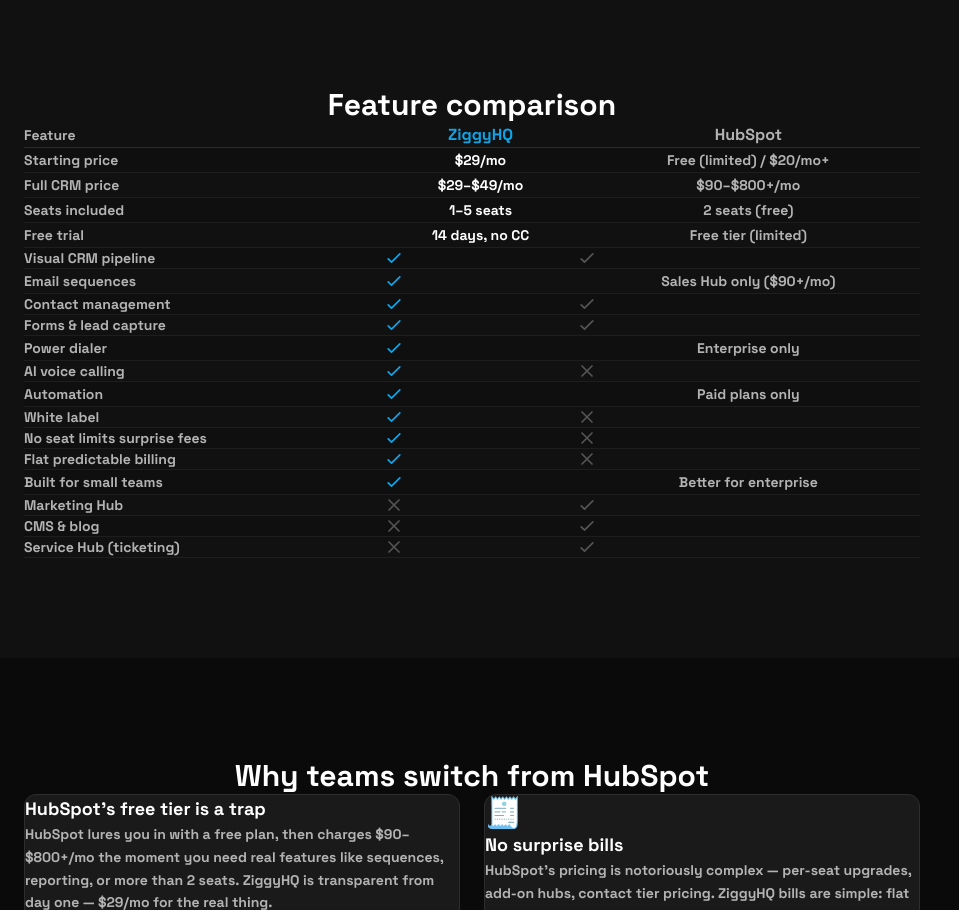
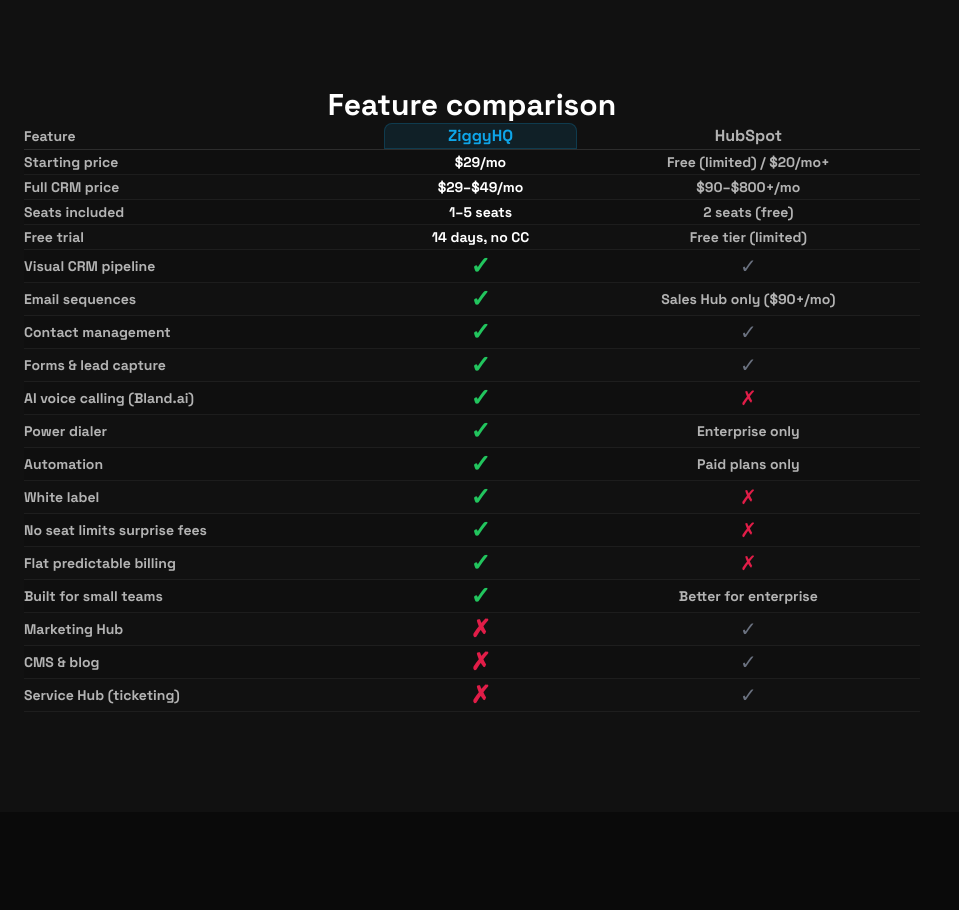
Before and after one commit to ziggytech-dotcom/ziggyhq-marketing, a Next.js app: page /compare/hubspot in a window 1280 px wide. Shown: the part 1400-2310 px from the top of the page, without its empty margins (0-959 px from the left). Built offline with nearby package versions, Linux system fonts and the light colour scheme.

Commit message:
fix: add AI voice calling (Bland.ai) back to compare pages — real differentiator vs GHL + HubSpot

```diff
--- a/app/compare/gohighlevel/page.tsx
+++ b/app/compare/gohighlevel/page.tsx
@@ -11,8 +11,8 @@
   { feature: 'Email sequences', ziggy: true, ghl: true },
   { feature: 'Contact management', ziggy: true, ghl: true },
   { feature: 'Forms & landing pages', ziggy: true, ghl: true },
+  { feature: 'AI voice calling (Bland.ai)', ziggy: true, ghl: false },
   { feature: 'Power dialer', ziggy: true, ghl: true },
-  { feature: 'AI voice calling', ziggy: true, ghl: true },
   { feature: 'Automation builder', ziggy: true, ghl: true },
   { feature: 'White label', ziggy: true, ghl: 'Pro plan only' },
   { feature: 'Simple, clean UI', ziggy: true, ghl: false },
@@ -127,7 +127,9 @@
               <thead>
                 <tr className="border-b border-[#2d2d2d]">
                   <th className="text-left py-4 px-4 text-[#b3b3b3] font-medium text-sm">Feature</th>
-                  <th className="text-center py-4 px-4 text-[#0ea5e9] font-semibold">ZiggyHQ</th>
+                  <th className="text-center py-4 px-4 text-[#0ea5e9] font-semibold">
+                    <div className="bg-[#0ea5e9]/10 border border-[#0ea5e9]/20 rounded-t-lg px-4 py-2">ZiggyHQ</div>
+                  </th>
                   <th className="text-center py-4 px-4 text-[#b3b3b3] font-semibold">GoHighLevel</th>
                 </tr>
               </thead>
@@ -138,13 +140,9 @@
                     <td className="py-3 px-4 text-center">
                       {typeof row.ziggy === 'boolean' ? (
                         row.ziggy ? (
-                          <svg className="w-5 h-5 text-[#0ea5e9] mx-auto" fill="none" stroke="currentColor" viewBox="0 0 24 24">
-                            <path strokeLinecap="round" strokeLinejoin="round" strokeWidth={2} d="M5 13l4 4L19 7" />
-                          </svg>
+                          <span className="text-[#22c55e] text-2xl font-bold">✓</span>
                         ) : (
-                          <svg className="w-5 h-5 text-[#555] mx-auto" fill="none" stroke="currentColor" viewBox="0 0 24 24">
-                            <path strokeLinecap="round" strokeLinejoin="round" strokeWidth={2} d="M6 18L18 6M6 6l12 12" />
-                          </svg>
+                          <span className="text-[#e11d48] text-2xl font-bold">✗</span>
                         )
                       ) : (
                         <span className="text-white text-sm font-medium">{row.ziggy}</span>
@@ -153,13 +151,9 @@
                     <td className="py-3 px-4 text-center">
                       {typeof row.ghl === 'boolean' ? (
                         row.ghl ? (
-                          <svg className="w-5 h-5 text-[#555] mx-auto" fill="none" stroke="currentColor" viewBox="0 0 24 24">
-                            <path strokeLinecap="round" strokeLinejoin="round" strokeWidth={2} d="M5 13l4 4L19 7" />
-                          </svg>
+                          <span className="text-[#6b7280] text-xl">✓</span>
                         ) : (
-                          <svg className="w-5 h-5 text-[#555] mx-auto" fill="none" stroke="currentColor" viewBox="0 0 24 24">
-                            <path strokeLinecap="round" strokeLinejoin="round" strokeWidth={2} d="M6 18L18 6M6 6l12 12" />
-                          </svg>
+                          <span className="text-[#e11d48] text-xl">✗</span>
                         )
                       ) : (
                         <span className="text-[#b3b3b3] text-sm">{row.ghl}</span>
--- a/app/compare/hubspot/page.tsx
+++ b/app/compare/hubspot/page.tsx
@@ -11,8 +11,8 @@
   { feature: 'Email sequences', ziggy: true, hs: 'Sales Hub only ($90+/mo)' },
   { feature: 'Contact management', ziggy: true, hs: true },
   { feature: 'Forms & lead capture', ziggy: true, hs: true },
+  { feature: 'AI voice calling (Bland.ai)', ziggy: true, hs: false },
   { feature: 'Power dialer', ziggy: true, hs: 'Enterprise only' },
-  { feature: 'AI voice calling', ziggy: true, hs: false },
   { feature: 'Automation', ziggy: true, hs: 'Paid plans only' },
   { feature: 'White label', ziggy: true, hs: false },
   { feature: 'No seat limits surprise fees', ziggy: true, hs: false },
@@ -80,7 +80,7 @@
               HubSpot is the gold standard for enterprise marketing and CRM — if you have a budget to match. Their platform is deep, their ecosystem is massive, and for large organizations, the investment can make sense. But for SMBs and growing sales teams? HubSpot&apos;s free tier is intentionally limiting, and the paid tiers escalate fast with seat fees, hub add-ons, and contact tier pricing.
             </p>
             <p className="text-[#b3b3b3] leading-relaxed mt-4">
-              <span className="text-white font-medium">ZiggyHQ is the better choice if</span> you want the core sales features that actually drive revenue — pipeline, sequences, dialer, AI calling — without paying for a CMS, blog, ticketing system, and enterprise marketing suite you don&apos;t need. Get started in under an hour for $29/mo.
+              <span className="text-white font-medium">ZiggyHQ is the better choice if</span> you want the core sales features that actually drive revenue — pipeline, sequences, and dialer — without paying for a CMS, blog, ticketing system, and enterprise marketing suite you don&apos;t need. Get started in under an hour for $29/mo.
             </p>
           </div>
         </div>
@@ -137,7 +137,9 @@
               <thead>
                 <tr className="border-b border-[#2d2d2d]">
                   <th className="text-left py-4 px-4 text-[#b3b3b3] font-medium text-sm">Feature</th>
-                  <th className="text-center py-4 px-4 text-[#0ea5e9] font-semibold">ZiggyHQ</th>
+                  <th className="text-center py-4 px-4 text-[#0ea5e9] font-semibold">
+                    <div className="bg-[#0ea5e9]/10 border border-[#0ea5e9]/20 rounded-t-lg px-4 py-2">ZiggyHQ</div>
+                  </th>
                   <th className="text-center py-4 px-4 text-[#b3b3b3] font-semibold">HubSpot</th>
                 </tr>
               </thead>
@@ -148,13 +150,9 @@
                     <td className="py-3 px-4 text-center">
                       {typeof row.ziggy === 'boolean' ? (
                         row.ziggy ? (
-                          <svg className="w-5 h-5 text-[#0ea5e9] mx-auto" fill="none" stroke="currentColor" viewBox="0 0 24 24">
-                            <path strokeLinecap="round" strokeLinejoin="round" strokeWidth={2} d="M5 13l4 4L19 7" />
-                          </svg>
+                          <span className="text-[#22c55e] text-2xl font-bold">✓</span>
                         ) : (
-                          <svg className="w-5 h-5 text-[#555] mx-auto" fill="none" stroke="currentColor" viewBox="0 0 24 24">
-                            <path strokeLinecap="round" strokeLinejoin="round" strokeWidth={2} d="M6 18L18 6M6 6l12 12" />
-                          </svg>
+                          <span className="text-[#e11d48] text-2xl font-bold">✗</span>
                         )
                       ) : (
                         <span className="text-white text-sm font-medium">{row.ziggy}</span>
@@ -163,13 +161,9 @@
                     <td className="py-3 px-4 text-center">
                       {typeof row.hs === 'boolean' ? (
                         row.hs ? (
-                          <svg className="w-5 h-5 text-[#555] mx-auto" fill="none" stroke="currentColor" viewBox="0 0 24 24">
-                            <path strokeLinecap="round" strokeLinejoin="round" strokeWidth={2} d="M5 13l4 4L19 7" />
-                          </svg>
+                          <span className="text-[#6b7280] text-xl">✓</span>
                         ) : (
-                          <svg className="w-5 h-5 text-[#555] mx-auto" fill="none" stroke="currentColor" viewBox="0 0 24 24">
-                            <path strokeLinecap="round" strokeLinejoin="round" strokeWidth={2} d="M6 18L18 6M6 6l12 12" />
-                          </svg>
+                          <span className="text-[#e11d48] text-xl">✗</span>
                         )
                       ) : (
                         <span className="text-[#b3b3b3] text-sm">{row.hs}</span>
```
